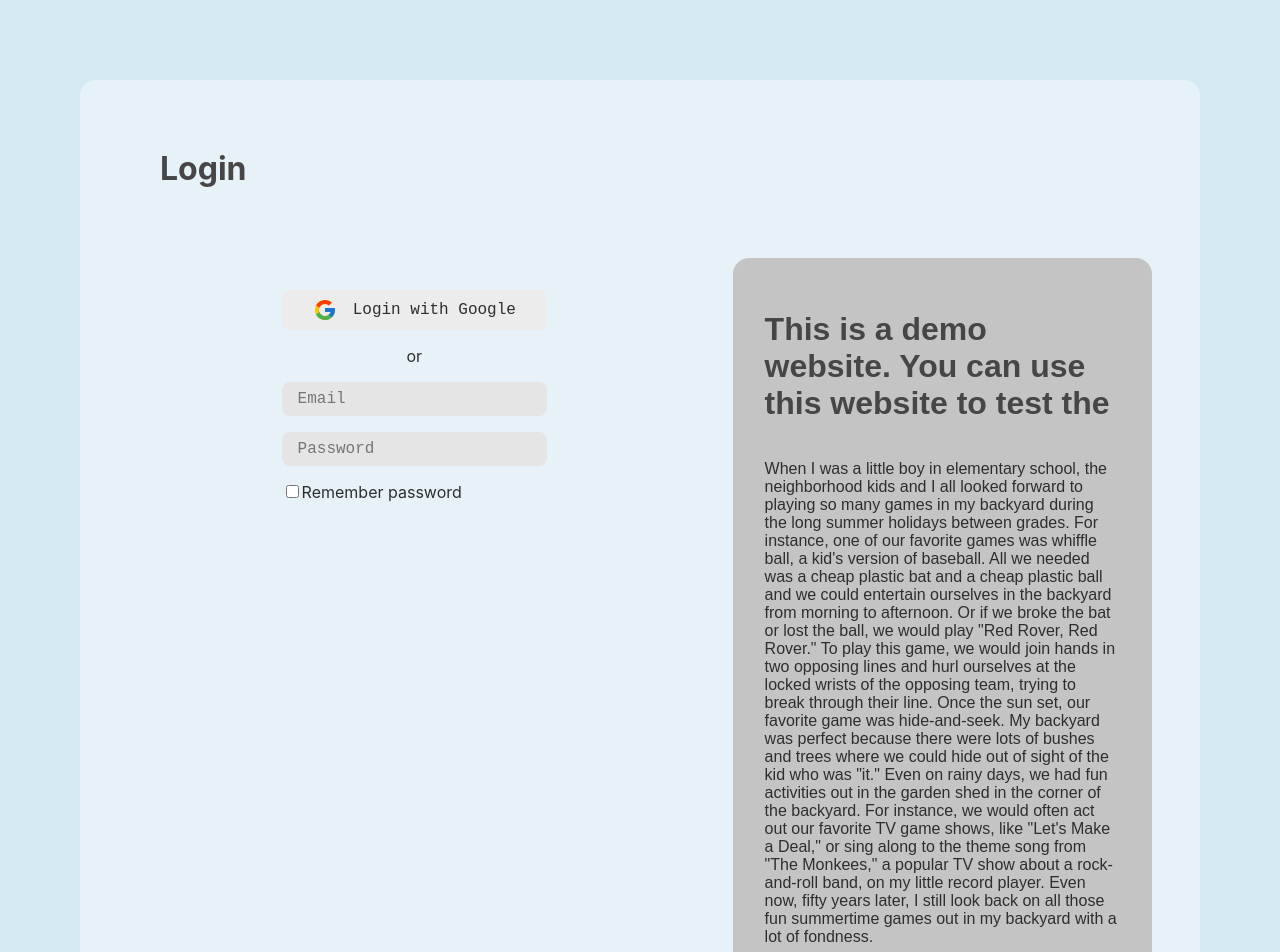
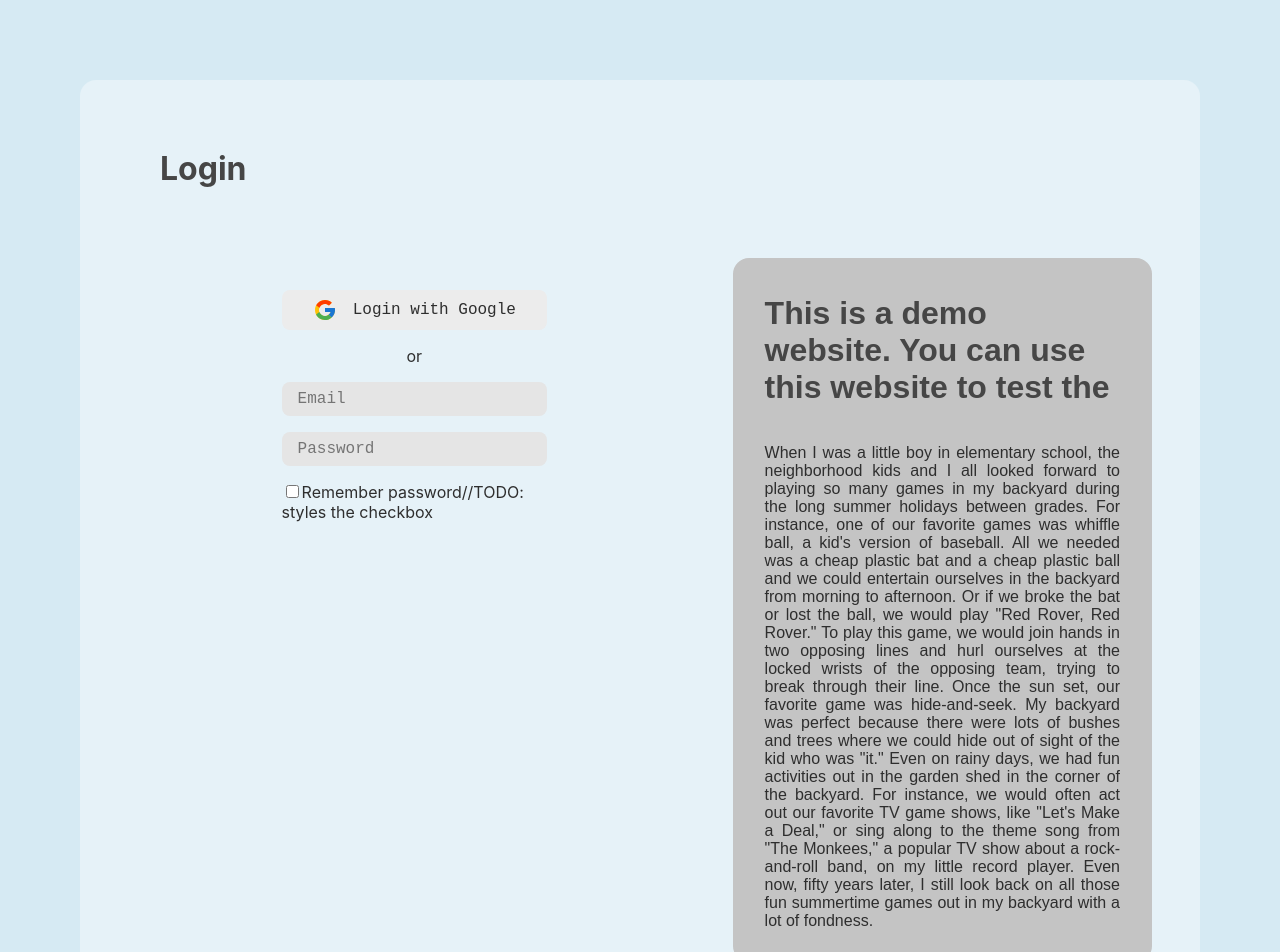
Before and after one commit to BlackBoxBanner/smartplanner, a Next.js app: page /auth/login in a window 1280 px wide. Shown: the top 952 px of the page. Built offline with nearby package versions, Linux system fonts and the light colour scheme.

Commit message:
make a change

```diff
--- a/pages/auth/login.js
+++ b/pages/auth/login.js
@@ -38,13 +38,14 @@ export default function Login() {
                 <input type="checkbox" />
                 {`Remember password`}
               </label>
+              //TODO: styles the checkbox
             </div>
           </div>
           <div className={styles.rightinformation}>
             <h1>
               This is a demo website. You can use this website to test the
             </h1>
-            <p>
+            <p className={styles.textjustify}>
               {`When I was a little boy in elementary school, the neighborhood kids
             and I all looked forward to playing so many games in my backyard
             during the long summer holidays between grades. For instance, one of
--- a/styles/globals.css
+++ b/styles/globals.css
@@ -29,5 +29,6 @@ h1,h2,h3,h4,h5,h6,p,a,li,ul,ol,button,input,textarea,select,label,div{
 
   --component-boxshadow-heavy: 0px 0px 15px rgba(0, 0, 0, 0.2);
   --component-boxshadow-light: 0px 0px 10px rgba(0, 0, 0, 0.1);
-  --component-boarderradius: 5px;
+  --component-borderradius: 5px;
+  --component-button-borderradius: 5rem;
 }
--- a/styles/layout/Auth.module.css
+++ b/styles/layout/Auth.module.css
@@ -6,7 +6,7 @@
 }
 
 .container {
-  background: #e6f2f8;
+  background: rgb(230, 242, 248);
   width: 100%;
   height: 100%;
   padding: 3rem;
@@ -41,7 +41,7 @@
   display: flex;
   flex-direction: column;
   border-radius: 1rem;
-  padding: 2rem;
+  padding: 1rem 2rem;
   width: 100%;
   background: rgb(196, 196, 196);
   font-family: sans-serif;
@@ -114,3 +114,11 @@
 .checkbox {
 
 }
+
+.textjustify{
+  text-align: justify;
+}
+
+@media (max-width: 480px) {
+
+}
```
